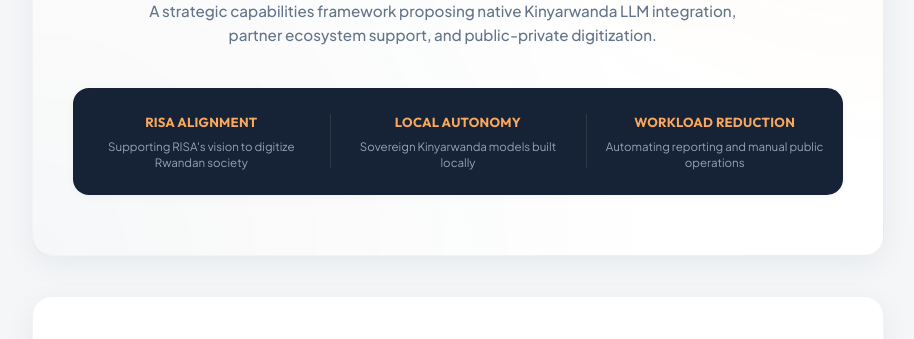
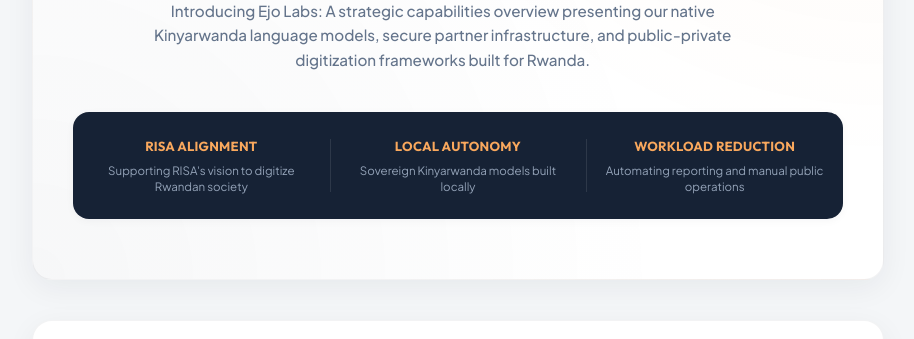
Before and after one commit to MarshalPrime/EjoLabs_AI_Services, a website: page risa_proposal.html in a window 1280 px wide. Shown: the part 408-747 px from the top of the page, without its empty margins (182-1096 px from the left). Drawn offline with Linux system fonts and the light colour scheme.

Commit message:
feat: change cover page subtitle to introduce Ejo Labs

```diff
--- a/risa_proposal.html
+++ b/risa_proposal.html
@@ -612,8 +612,8 @@
           Accelerating Rwandan Innovation
         </h1>
         <div class="cover-sub">
-          A strategic capabilities framework proposing native Kinyarwanda LLM integration,
-          partner ecosystem support, and public-private digitization.
+          Introducing Ejo Labs: A strategic capabilities overview presenting our native Kinyarwanda language models,
+          secure partner infrastructure, and public-private digitization frameworks built for Rwanda.
         </div>
       </div>
 
```
